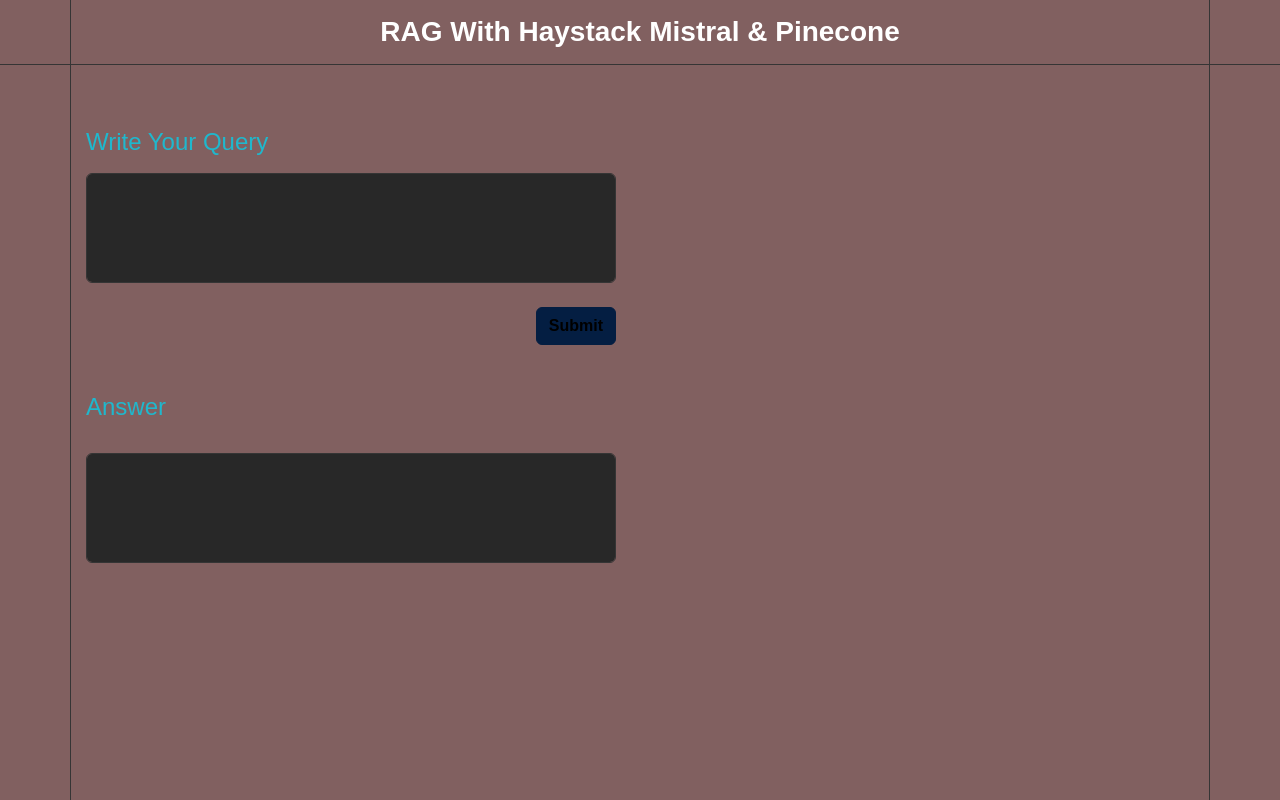
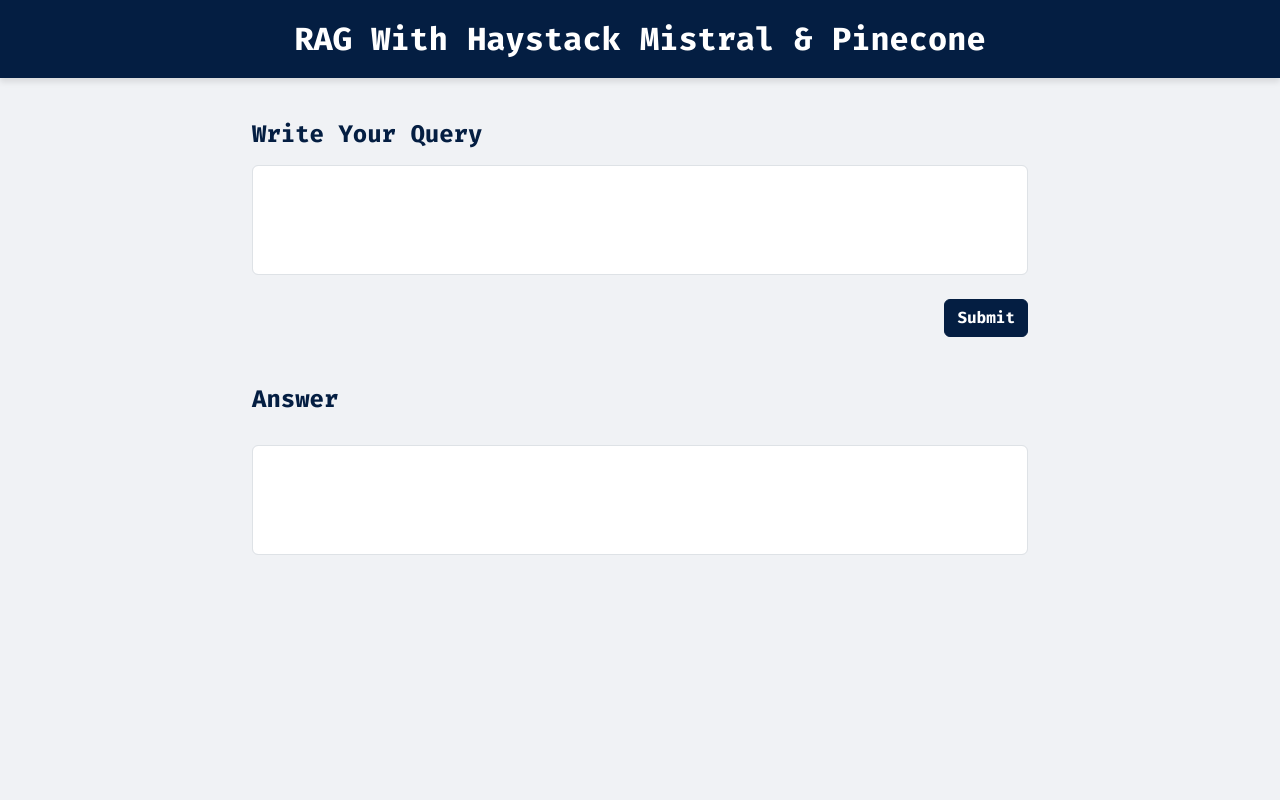
Before and after one commit to sunnysavita10/RAG-With-Haystack-MistralAI-Pinecone, a FastAPI app: page / in a window 1280 px wide. Run offline with FastAPI, Linux system fonts and the light colour scheme; some libraries are stand-ins or nearby versions.

Commit message:
UI Updated

```diff
--- a/templates/index.html
+++ b/templates/index.html
@@ -3,56 +3,73 @@
   <head>
     <meta charset="utf-8">
     <meta name="viewport" content="width=device-width, initial-scale=1">
-    <title style="color:black;">RAG With Haystack Mistral & Pinecone</title>
+    <title>RAG With Haystack Mistral & Pinecone</title>
     <link href="https://cdn.jsdelivr.net/npm/bootstrap@5.3.2/dist/css/bootstrap.min.css" rel="stylesheet" integrity="sha384-T3c6CoIi6uLrA9TneNEoa7RxnatzjcDSCmG1MXxSR1GAsXEV/Dwwykc2MPK8M2HN" crossorigin="anonymous">
     <style>
         @import url('https://fonts.googleapis.com/css2?family=Fira+Code:wght@300;400;500;600;700&display=swap');
         body {
-            font-family: Arial, sans-serif; /* Changed font family */
-            background-color: #816060; /* Changed background color */
+            font-family: 'Fira Code', monospace;
+            background-color: #f0f2f5;
+            color: #333;
         }
 
         .header {
-            background-color: transparent;
+            background-color: #041e42;
             color: #ffffff;
-            padding: 15px;
+            padding: 20px;
             text-align: center;
-            border-bottom: 1px #353535 solid;
+            box-shadow: 0 4px 6px rgba(0, 0, 0, 0.1);
         }
+
         .header h1 {
             margin: 0;
-            font-size: 28px;
-            font-weight: 600;
+            font-size: 32px;
+            font-weight: 700;
         }
+
         .container {
-            padding: 15px;
-            padding-top: 10%;
-            border-right: 1px #353535 solid;
-            border-left: 1px #353535 solid;
-            height: 100vh;
+            padding-top: 120px;
+            max-width: 800px;
+            margin: auto;
         }
+
+        .form-label {
+            color: #041e42;
+            font-weight: 700;
+        }
+
         textarea {
             font-size: 16px;
-            border: 1px solid #353535 !important;
+            border: 1px solid #ccc;
             border-radius: 5px;
             resize: none;
-            background-color: #282828 !important;
-            color:#ffffff !important;
-            font-weight: 600;
+            background-color: #fff;
+            color: #333;
+            font-weight: 400;
+            padding: 10px;
+            transition: border-color 0.3s ease-in-out;
         }
-        label {
-            color: #1FB8CD !important;
-            font-weight: 600;
+
+        textarea:focus {
+            border-color: #041e42;
+            box-shadow: 0 0 5px rgba(4, 30, 66, 0.5);
         }
 
         .btn-md {
-            font-weight: 600;
-            background-color: #041e42; /* Changed submit button color */
-            border-color: #041e42; /* Changed submit button border color */
+            font-weight: 700;
+            background-color: #041e42;
+            border-color: #041e42;
+            color: #ffffff;
+            transition: background-color 0.3s ease-in-out, border-color 0.3s ease-in-out;
+        }
+
+        .btn-md:hover {
+            background-color: #0056b3;
+            border-color: #0056b3;
         }
 
         #answer-div {
-            margin-top: 20px; /* Adjusted margin */
+            margin-top: 30px;
         }
 
         #answer {
@@ -61,15 +78,14 @@
     </style>
   </head>
   <body>
-    <section>
-        <div class="header fixed-top w-100">
+    <header class="header fixed-top w-100">
         <h1>RAG With Haystack Mistral & Pinecone</h1>
-        </div>
+    </header>
     <div class="container">
         <div class="row">
-                <div class="col-sm-6 pe-4">
+            <div class="col-12">
                 <div class="mb-4">
-                        <label for="question" class="form-label h4 mb-3" style="color: #8793a4;">Write Your Query</label>
+                    <label for="question" class="form-label h4 mb-3">Write Your Query</label>
                     <textarea class="form-control" id="question" rows="4"></textarea>
                 </div>
                 <div class="mb-5 text-end">
@@ -82,7 +98,6 @@
             </div>
         </div>
     </div>
-    </section>
 
     <script src="https://cdn.jsdelivr.net/npm/bootstrap@5.3.2/dist/js/bootstrap.bundle.min.js" integrity="sha384-C6RzsynM9kWDrMNeT87bh95OGNyZPhcTNXj1NW7RuBCsyN/o0jlpcV8Qyq46cDfL" crossorigin="anonymous"></script>
     <script src="https://cdn.jsdelivr.net/npm/sweetalert2@11"></script>
@@ -126,8 +141,8 @@
                       Swal.fire({
                           icon: 'error',
                           title: 'Oops!!!',
-                          text: "Sorry, Couldn't be able to generate your response now. Please try after some time.",
-                          confirmButtonColor: "#040b14"
+                          text: "Sorry, couldn't generate your response now. Please try again later.",
+                          confirmButtonColor: "#041e42"
                       });
                   })
                   .finally(() => {
```
Lines whose indentation alone changed are shown as unchanged.
